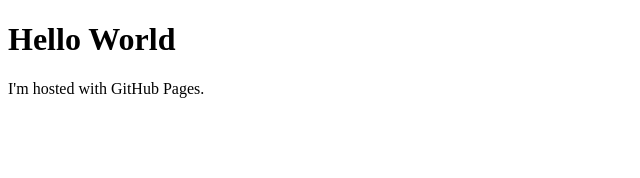
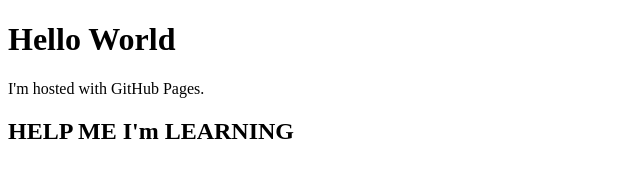
Before and after one commit to JCampy/JCampy.github.io, a plain HTML site: page index.html in a window 1280 px wide. Shown: the whole page, without its empty margins (0-640 px from the left). Drawn offline with Linux system fonts and the light colour scheme.

Commit message:
Update index.html

```diff
--- a/index.html
+++ b/index.html
@@ -3,5 +3,6 @@
 <body>
 <h1>Hello World</h1>
 <p>I'm hosted with GitHub Pages.</p>
+<h2>HELP ME I'm LEARNING</h2>
 </body>
 </html>
```
